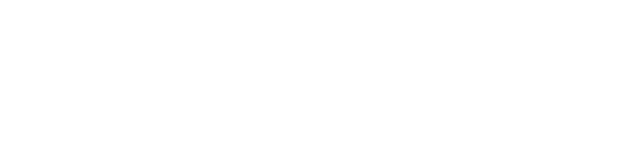
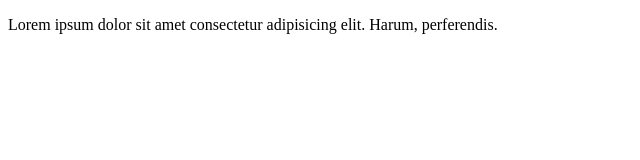
Before and after one commit to erickmoreno134/test-repositorioVSC, a plain HTML site: page index.html in a window 1280 px wide. Shown: the whole page, without its empty margins (0-640 px from the left). Drawn offline with Linux system fonts and the light colour scheme.

Commit message:
Agregar div contenedor

```diff
--- a/index.html
+++ b/index.html
@@ -7,6 +7,13 @@
     <title>Git VSCODEGIT</title>
 </head>
 <body>
+    <!--DIV CONTENEDOR 1-->
+    <div class="container">
+        <div class="row">
 
+            <p>Lorem ipsum dolor sit amet consectetur adipisicing elit. Harum, perferendis.</p>
+        </div>
+
+    </div>
 </body>
 </html>
```
